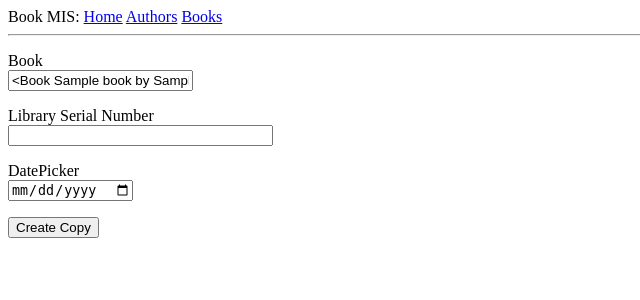
After one commit to coertquinton/library_mis, a Flask app: page /create_copy/1 in a window 1280 px wide. The commit adds this page. Shown: the top 300 px of the page, without its empty margins (0-640 px from the left). Run offline with Flask 2, Linux system fonts and the light colour scheme; tables that the repository leaves empty hold one stand-in row (values such as "Sample post").

Commit message:
Add copies of books to the database

```diff
--- a/app/display_items.py
+++ b/app/display_items.py
@@ -13,4 +13,10 @@ class BookTable(Table):
     description = Col('Description')
     year = Col('Year')
     author = Col('Author')
+    number_of_copies = Col('Copies')
     id = LinkCol('Edit', 'edit_book', url_kwargs=dict(id='id'))
+
+class CopiesTable(Table):
+
+    date_acquired = Col('Date Acquired')
+    library_serial_number = Col('Serial Number')
--- a/app/forms.py
+++ b/app/forms.py
@@ -1,5 +1,6 @@
 from flask_wtf import FlaskForm
-from wtforms import StringField, SelectField, SubmitField
+from wtforms import StringField, SelectField, SubmitField, HiddenField
+from wtforms.fields.html5 import DateField
 from wtforms.validators import DataRequired
 
 class CreateAuthorForm(FlaskForm):
@@ -13,3 +14,10 @@ class CreateBookForm(FlaskForm):
     year = StringField('Year')
     author_id = SelectField(u'Author', coerce=int)
     submit = SubmitField('Create Book')
+
+class CreateCopy(FlaskForm):
+    book_id = HiddenField("Book ID")
+    book = StringField('Book')
+    library_serial_number = StringField('Library Serial Number', validators=[DataRequired()])
+    date_acquired = DateField('DatePicker', format='%Y-%m-%d')
+    submit = SubmitField('Create Copy')
--- a/app/models.py
+++ b/app/models.py
@@ -1,4 +1,5 @@
 from app import db
+from datetime import datetime
 
 class Author(db.Model):
     id = db.Column(db.Integer, primary_key=True)
@@ -15,6 +16,20 @@ class Book(db.Model):
     description = db.Column(db.String(400))
     year = db.Column(db.Integer)
     author_id = db.Column(db.Integer, db.ForeignKey('author.id'))
+    copies = db.relationship('Copy', backref='book', lazy='dynamic')
 
     def __repr__(self):
-        return '<Book {}>'.format(self.title)
+        return '<Book {} by {}>'.format(self.title, self.author)
+
+    def number_of_copies(self):
+        return self.copies.count()
+
+
+class Copy(db.Model):
+    id = db.Column(db.Integer, primary_key=True)
+    book_id = db.Column(db.Integer, db.ForeignKey('book.id'))
+    library_serial_number = db.Column(db.String(30))
+    date_acquired = db.Column(db.DateTime, default=datetime.utcnow)
+
+    def __repr__(self):
+        return '<Copy> {}'.format(self.library_serial_number)
--- a/app/routes.py
+++ b/app/routes.py
@@ -1,8 +1,8 @@
 from flask import render_template, flash, redirect, url_for
 
-from app.models import Author, Book
-from app.forms import CreateAuthorForm, CreateBookForm
-from app.display_items import AuthorTable, BookTable
+from app.models import Author, Book, Copy
+from app.forms import CreateAuthorForm, CreateBookForm, CreateCopy
+from app.display_items import AuthorTable, BookTable, CopiesTable
 
 from app import app, db
 
@@ -63,7 +63,8 @@ def create_book():
     form = CreateBookForm()
     form.author_id.choices = [(a.id, a) for a in Author.query.all()]
     if form.validate_on_submit():
-        book = Book(title=form.title.data, description=form.description.data, author_id=form.author_id.data)
+        book = Book(title=form.title.data, description=form.description.data,
+                    author_id=form.author_id.data, year=form.year.data)
         db.session.add(book)
         db.session.commit()
         flash('Created book {} {}...'.format(form.title.data, form.description.data))
@@ -110,4 +111,32 @@ def edit_book(id=None):
         if books:
             form = CreateBookForm(obj=books[0])
             form.author_id.choices = [(a.id, a) for a in Author.query.all()]
-    return render_template('edit_book.html', form=form)
+
+            #get us copies
+            copies = Copy.query.filter_by(book_id=books[0].id)
+            copies_table = CopiesTable(copies)
+
+    return render_template('edit_book.html', form=form, book_id=books[0].id, copies_table=copies_table)
+
+
+@app.route('/create_copy/<id>', methods=['GET', 'POST'])
+def create_copy(id=None):
+    form = CreateCopy()
+
+    if form.validate_on_submit():
+        copy = Copy(book_id=int(form.book_id.data), library_serial_number=form.library_serial_number.data,
+                    date_acquired=form.date_acquired.data.strftime('%Y-%m-%d'))
+        db.session.add(copy)
+        db.session.commit()
+
+        return redirect('/edit_book/{}'.format(form.book_id.data))
+
+    books = Book.query.filter_by(id=int(id))
+    print(books)
+    if books:
+        book = books[0]
+        form.book.data = book
+        form.book_id.data = book.id
+        return render_template('create_copy.html', form=form)
+
+    return redirect('/books')
--- /dev/null
+++ b/app/templates/create_copy.html
@@ -0,0 +1,23 @@
+{% extends "base.html" %}
+
+{% block content %}
+    <form action="" method="post">
+        {{ form.hidden_tag() }}
+        <p>
+            {{ form.book_id }}
+        </p>
+        <p>
+            {{ form.book.label }}<br>
+            {{ form.book }}
+        </p>
+        <p>
+            {{ form.library_serial_number.label }}<br>
+            {{ form.library_serial_number(size=30) }}
+        </p>
+        <p>
+            {{ form.date_acquired.label }}<br>
+            {{ form.date_acquired(class_='datepicker') }}
+        </p>
+        <p>{{ form.submit() }}</p>
+    </form>
+{% endblock %}
```
Also changed, not shown: app/templates/edit_book.html (+7 -1 lines), migrations/versions/0a27faf05468_copy_table.py (added, +33 -0 lines), migrations/versions/70d12de357e5_add_book_id.py (added, +30 -0 lines), 1 other file.
